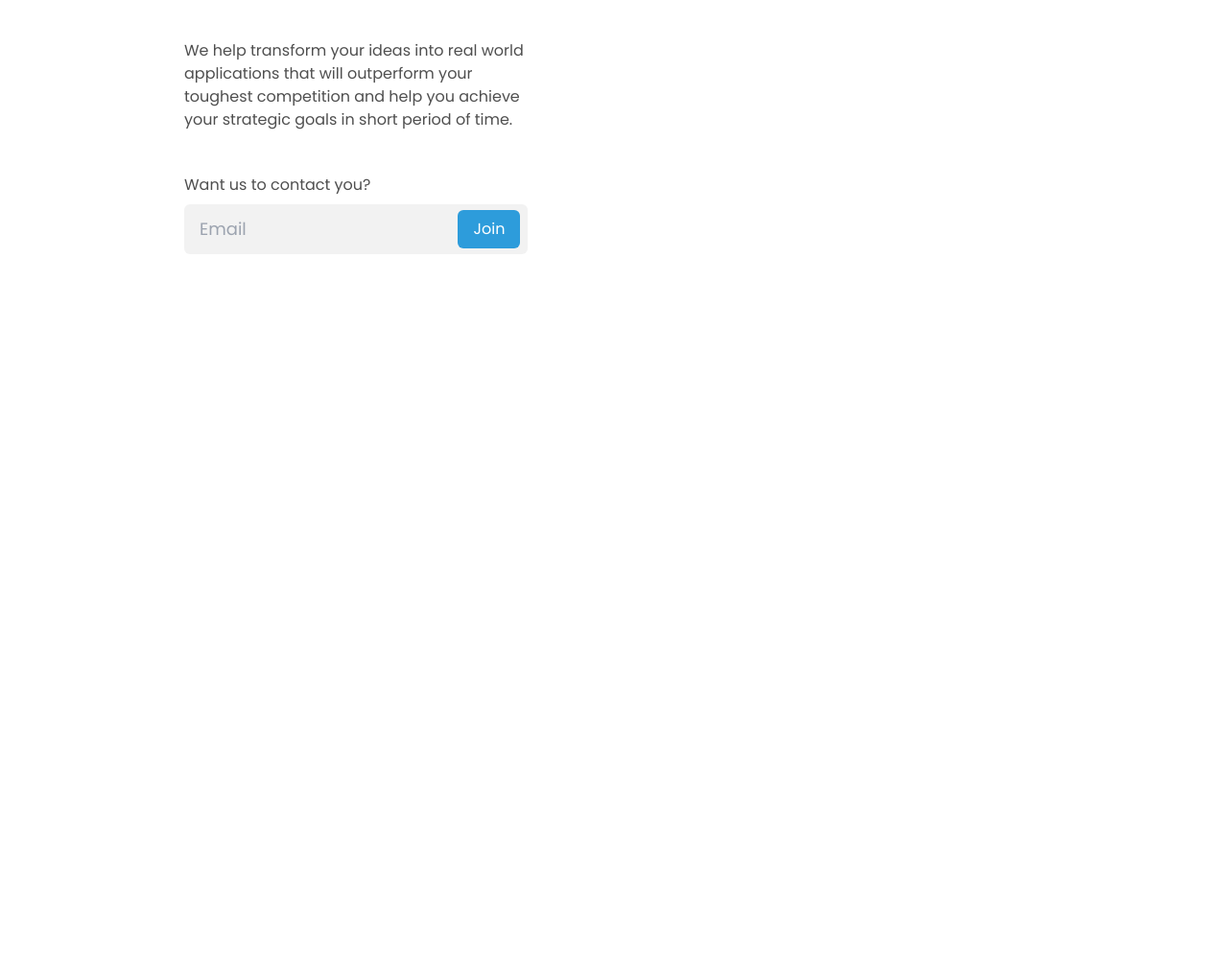
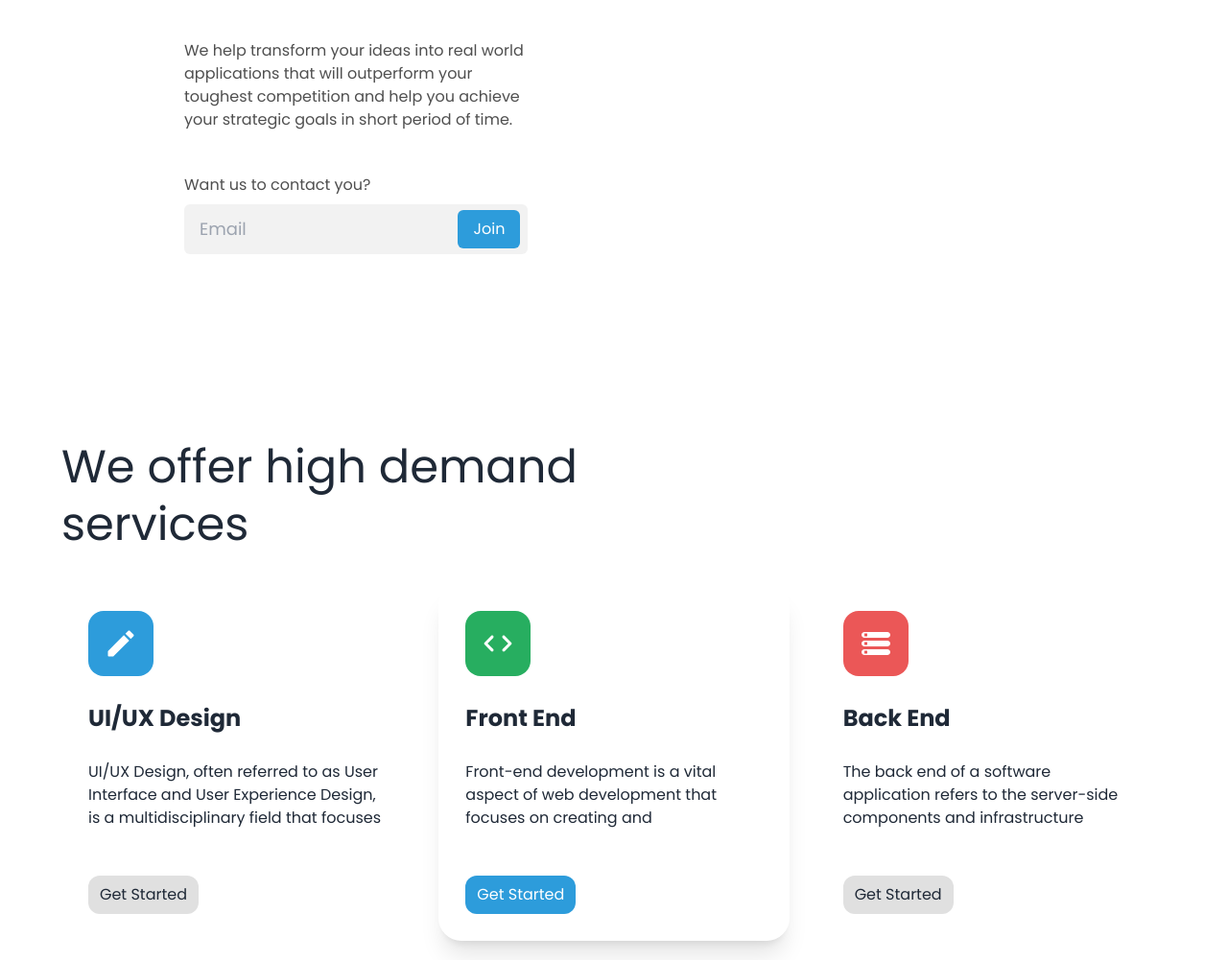
Before and after one commit to abuabdullah23/dev-challenge-07-edie-homepage, a plain HTML site: page index.html in a window 1280 px wide. Shown: the part 853-1854 px from the top of the page at 96% size. Before the commit the page ends 1138 px from the top, so only its background shows below. Drawn offline with nearby package versions, Linux system fonts and the light colour scheme.

Commit message:
Offer section added

```diff
--- a/index.html
+++ b/index.html
@@ -97,7 +97,54 @@
       </div>
     </div>
 
+    <!-- Offer Section -->
+    <div class="lg:max-w-6xl mx-auto mt-28 lg:mt-48 ps-5 lg:p-0 mb-5">
+      <h2 class="md:w-3/5 text-2xl md:text-5xl mt-3 md:leading-tight pe-10 md:pe-0">We offer high demand services</h2>
 
+      <div class="grid grid-cols-1 md:grid-cols-2 lg:grid-cols-3 gap-7 mt-8">
+        <!-- UI/UX card -->
+        <div class="p-7 rounded-3xl">
+          <img class="bg-[#2D9CDB] p-4 rounded-2xl" src="./svg-icon/pen.svg" alt="pen icon">
+          <h3 class="text-2xl font-bold mt-7">UI/UX Design</h3>
+          <div class="my-7">
+            <p class="h-[72px] text-ellipsis overflow-x-auto">UI/UX Design, often referred to as User Interface and
+              User
+              Experience Design, is a
+              multidisciplinary field that focuses on creating digital products and services that are visually
+              appealing, user-friendly, and deliver an exceptional user experience. </p>
+          </div>
+          <button class="bg-[#E0E0E0] hover:bg-[#f0f0f0] py-2 px-3 mt-5 rounded-xl">Get Started</button>
+        </div>
+
+        <!-- Front End card -->
+        <div class="p-7 rounded-3xl shadow-xl">
+          <img class="bg-[#27AE60] p-4 rounded-2xl" src="./svg-icon/code.svg" alt="code icon">
+          <h3 class="text-2xl font-bold mt-7">Front End</h3>
+          <div class="my-7">
+            <p class="h-[72px] text-ellipsis overflow-x-auto">Front-end development is a vital aspect of web development
+              that focuses on creating and implementing the user interface and user experience of a website or web
+              application. Front-end developers work on the client-side of the application, responsible for what users
+              see and interact with directly in their browsers. They use a combination of programming languages,
+              frameworks, and tools to bring designs and functionalities to life and ensure a smooth and engaging user
+              experience.</p>
+          </div>
+          <button class="bg-[#2D9CDB] hover:bg-[#48b5f5] text-white py-2 px-3 mt-5 rounded-xl">Get Started</button>
+        </div>
+
+        <!-- Back End card -->
+        <div class="p-7 rounded-3xl">
+          <img class="bg-[#EB5757] p-4 rounded-2xl" src="./svg-icon/db.svg" alt="db icon">
+          <h3 class="text-2xl font-bold mt-7">Back End</h3>
+          <div class="my-7">
+            <p class="h-[72px] text-ellipsis overflow-x-auto">The back end of a software application refers to the
+              server-side components and infrastructure responsible for processing data, managing business logic, and
+              facilitating communication between the front end (user interface) and the database. It is the hidden part
+              of the application that works behind the scenes to make the user interface functional and interactive.</p>
+          </div>
+          <button class="bg-[#E0E0E0] hover:bg-[#f0f0f0] py-2 px-3 mt-5 rounded-xl">Get Started</button>
+        </div>
+      </div>
+    </div>
 
   </main>
 
```
Also changed, not shown: svg-icon/code.svg (added), svg-icon/db.svg (added), svg-icon/pen.svg (added).
